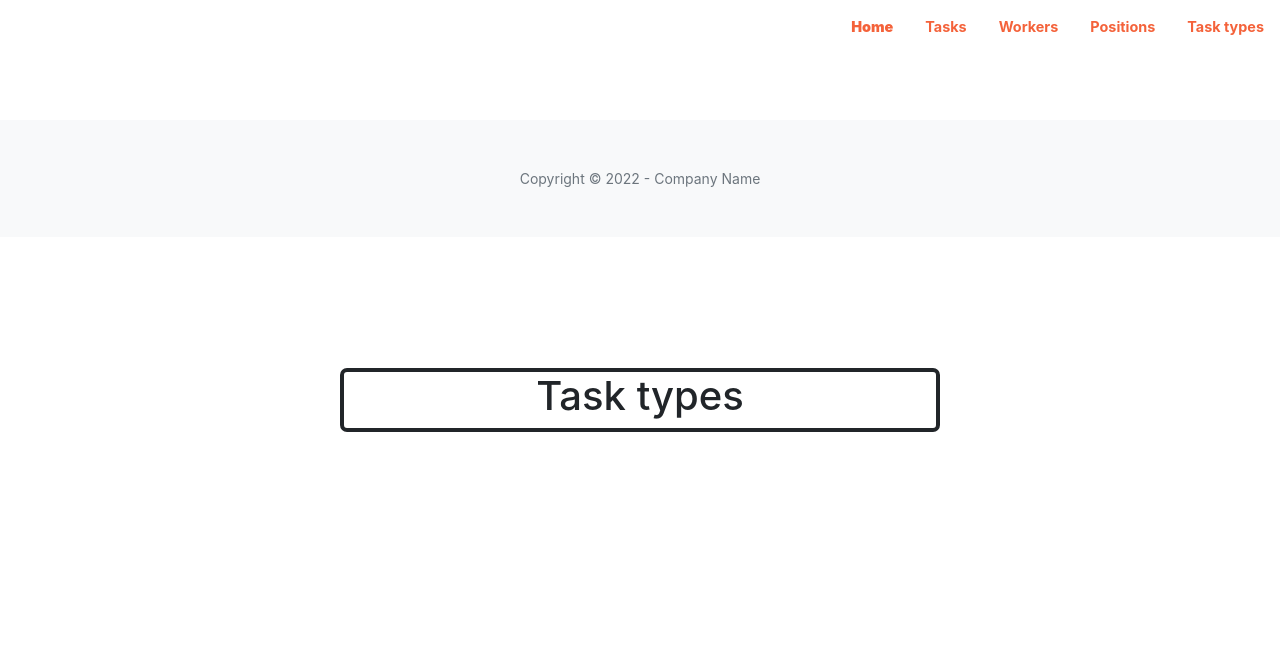
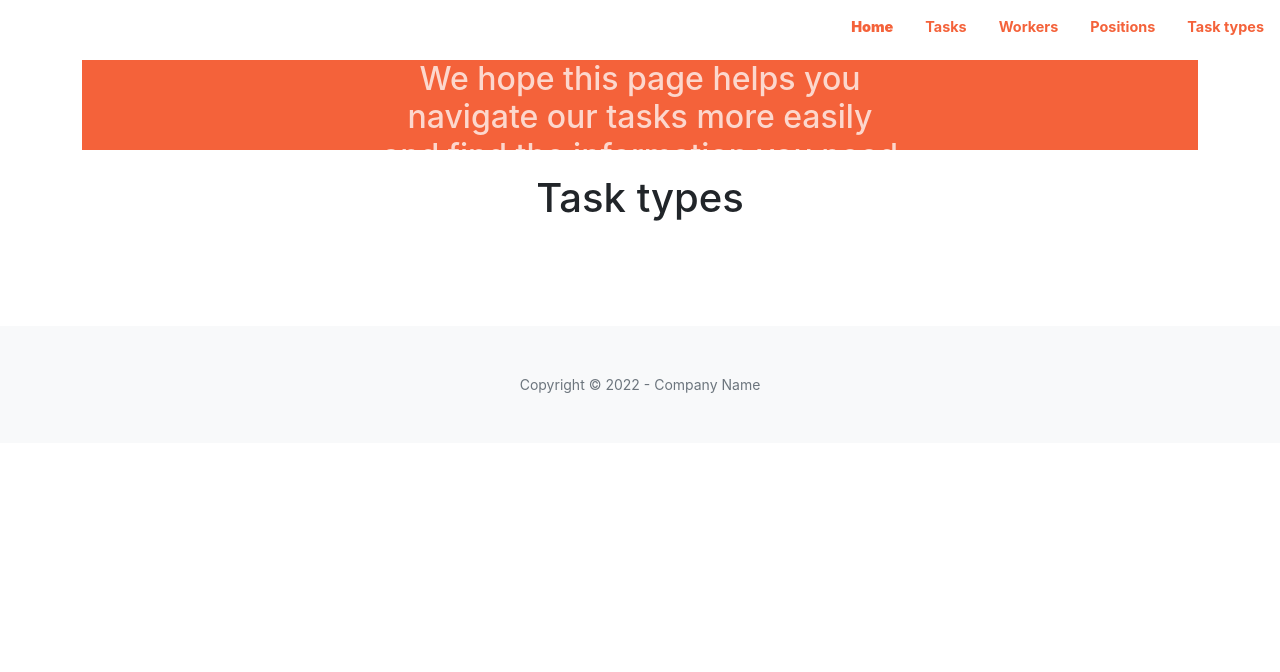
Before and after one commit to leetwinoff/team-task-manager, a Django app: page /task_types/ in a window 1280 px wide. Shown: the top 672 px of the page. Before the commit the page ends 432 px from the top, so only its background shows below. Run offline with Django 4.2, Linux system fonts and the light colour scheme; the visitor is signed in with stand-in values (Sample User, id 1); data that the repository does not hold is empty; parts of the project's set-up code (start-up, migrations or seed data) failed here and were passed over; some libraries are stand-ins or nearby versions.

Commit message:
Updated task type list template

```diff
--- a/templates/tasks/task_type_list.html
+++ b/templates/tasks/task_type_list.html
@@ -1,26 +1,29 @@
 {% extends "base.html" %}
-{% load crispy_forms_filters %}
 
 {% block content %}
-<div style="background-image: url(/static/img/2.png);">
-  <div class="container-tasktype">
+  <div  class="text-white-75 mb-4" style="margin-top: 60px; background-color: #f4623a; color: white; height: 90px">
+    <h2 style="text-align: center; margin-left: 300px; margin-right: 300px">We hope this page helps you navigate our tasks more easily and find the information you need by task type</h2>
+  </div>
+<div>
   <h1 style="text-align: center">
     Task types
   </h1>
-    {% if tasktype_list %}
-      <table class="table table-striped">
-        <tr>
-          <th>ID</th>
-          <th>Type</th>
-        </tr>
+  <br>
+</div>
+<div style="margin-left: 20px; margin-right: 20px">
+  {% if tasktype_list %}
+    <table class="table table-striped" style="border: solid; border-color: #f4623a; width: 50%; margin: auto">
+      <tr>
+        <th style="text-align: center; width: 100px">ID</th>
+        <th style="text-align: center; width: 100px">Type</th>
+      </tr>
       {% for tasktype in tasktype_list %}
         <tr>
-          <td>{{ tasktype.id }}</td>
-          <td>{{ tasktype.name }}</td>
+          <td style="text-align: center">{{ tasktype.id }}</td>
+          <td style="text-align: center"><a href="{% url "tasks:task-type-detail" pk=tasktype.id %}">{{ tasktype.name }}</a></td>
         </tr>
       {% endfor %}
-    {% endif %}
- </div>
+    </table>
+  {% endif %}
 </div>
-
 {% endblock %}
```
